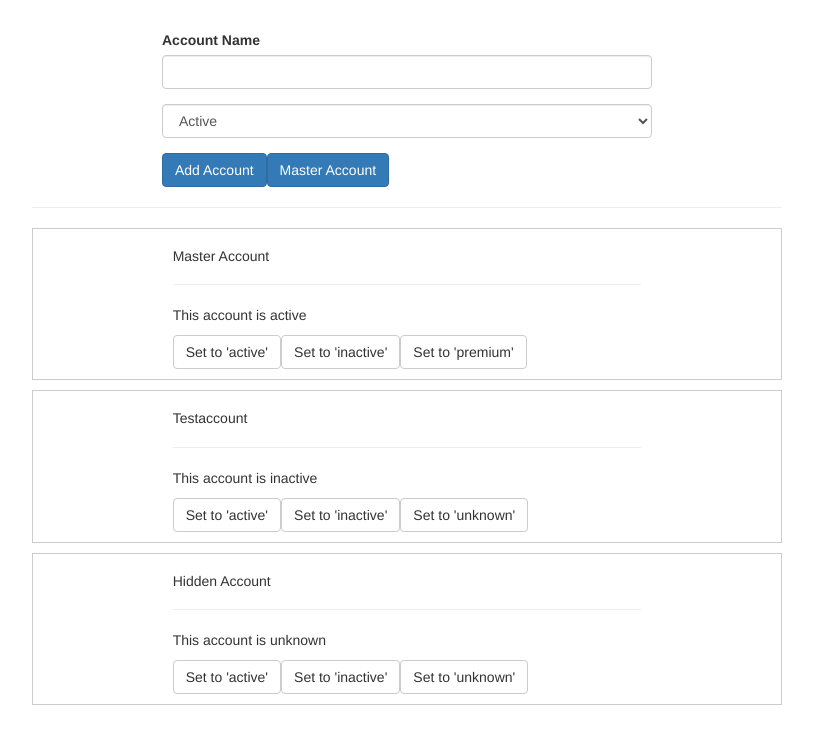
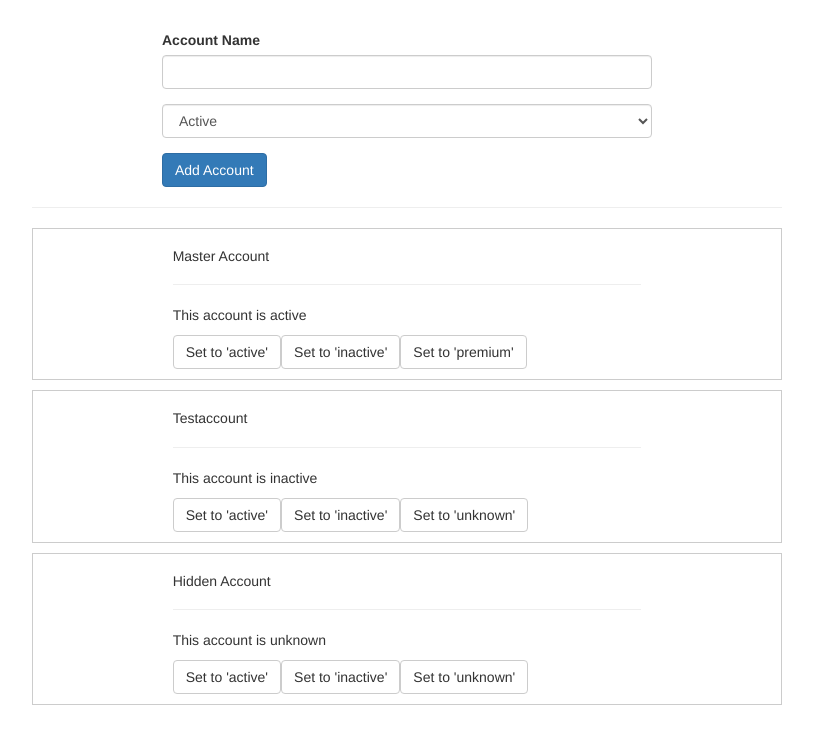
Before and after one commit to Meesha0708/servicesInAngular, an Angular app: page / in a window 1280 px wide. Shown: the top 744 px of the page, without its empty margins (233-1046 px from the left). Built offline with nearby package versions, Linux system fonts and the light colour scheme.

Commit message:
Removed button from new account component html

```diff
--- a/src/app/new-account/new-account.component.html
+++ b/src/app/new-account/new-account.component.html
@@ -20,11 +20,6 @@
       Add Account
     </button>
 
-    <button
-      class="btn btn-primary"
-      (click)="onCreateAccount(accountName.value, status.value)">
-      Master Account
-    </button>
 
   </div>
 </div>
```
